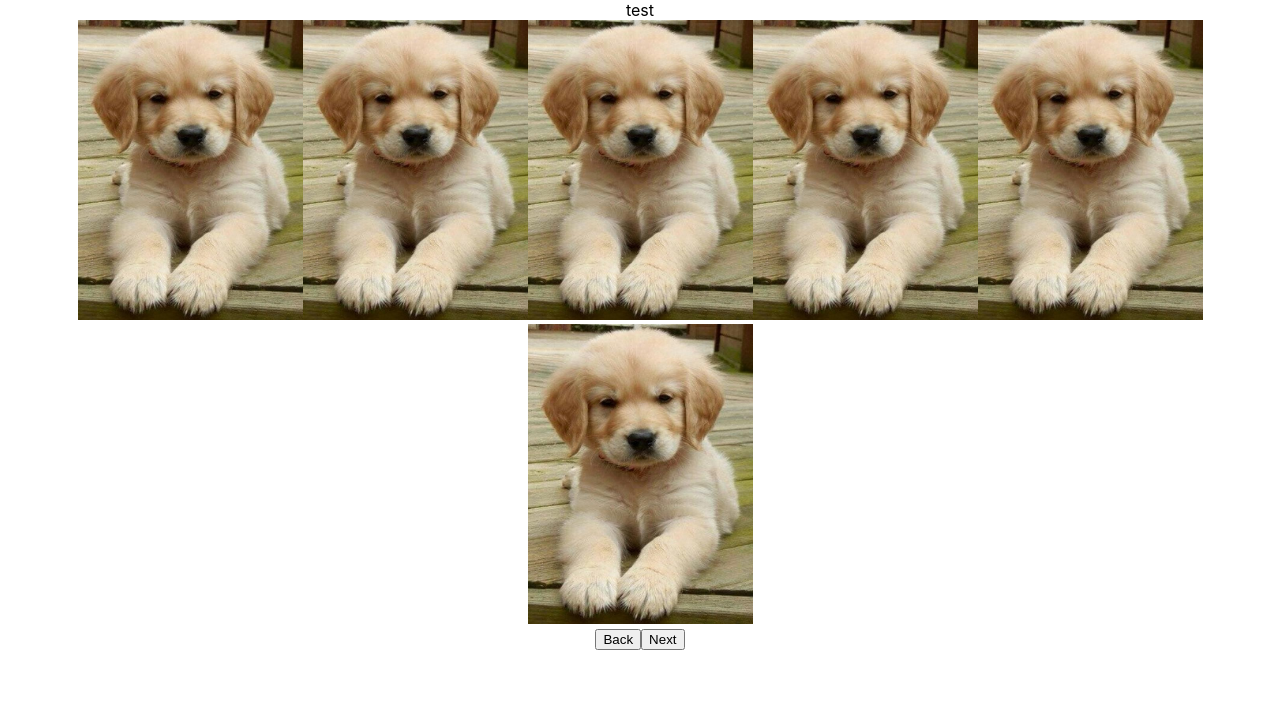
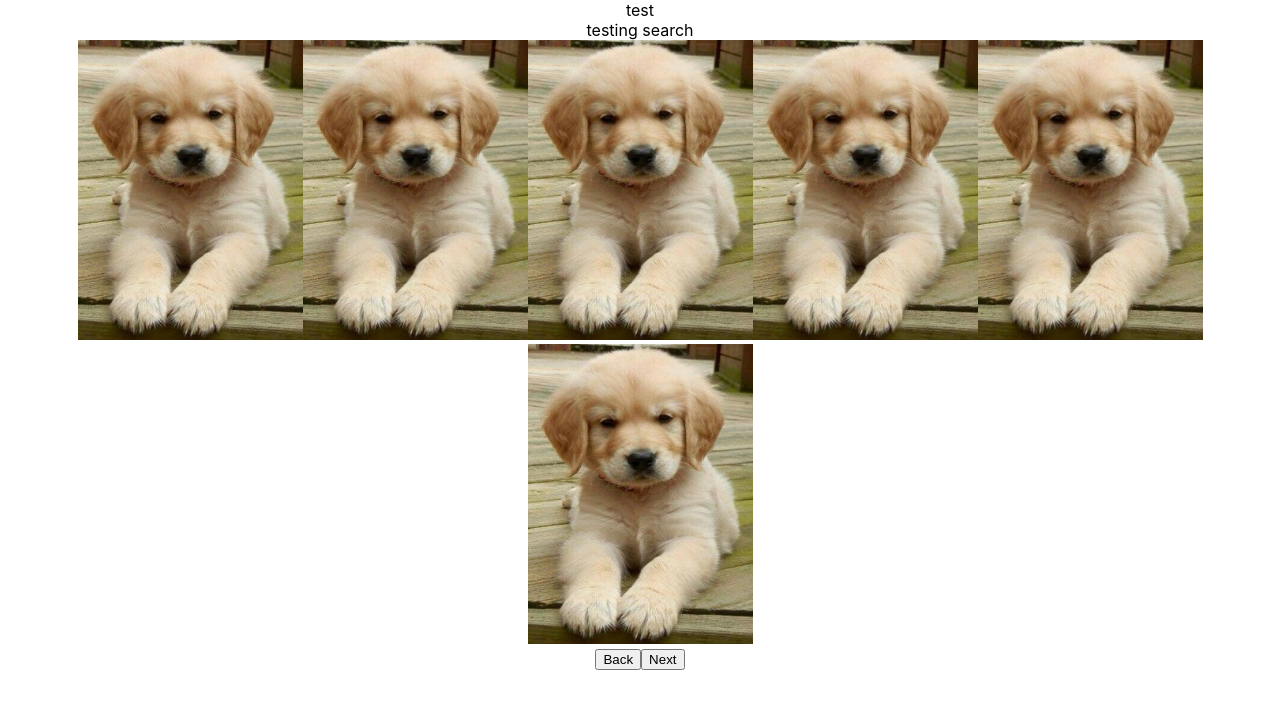
Before and after one commit to krishnakpandian/CSE-115, a React (Create React App) app: page / in a window 1280 px wide. Shown: the top 708 px of the page. Built offline with nearby package versions, Linux system fonts and the light colour scheme.

Commit message:
set up search

```diff
--- a/public/index.html
+++ b/public/index.html
@@ -3,15 +3,13 @@
 
 <head>
   <meta charset="utf-8" />
-  <link rel="icon" href="%PUBLIC_URL%/favicon.ico" />
   <meta name="viewport" content="width=device-width, initial-scale=1" />
   <meta name="theme-color" content="#000000" />
-  <meta name="description" content="Web site created using create-react-app" />
-  <title>React App</title>
+  <meta name="description" content="relocate app" />
+  <title>Welocate</title>
 </head>
 
 <body>
-  <noscript>You need to enable JavaScript to run this app.</noscript>
   <div id="root"></div>
 </body>
 
--- a/src/App.tsx
+++ b/src/App.tsx
@@ -1,12 +1,14 @@
 import React from "react";
 import "./App.css";
 import ResultBody from './components/result-body'
+import Search from './components/search/Search'
 
 function App() {
   return (
     <div className="App">
       <div>test</div>
-      <ResultBody></ResultBody>
+      <Search />
+      <ResultBody />
     </div>
   );
 }
--- /dev/null
+++ b/src/components/search/Search.css
@@ -0,0 +1,3 @@
+.Search {
+  text-align: center;
+}
--- /dev/null
+++ b/src/components/search/Search.tsx
@@ -0,0 +1,11 @@
+import './Search.css';
+
+const Search = () => {
+  return (
+    <div className="Search">
+      <div>testing search</div>
+    </div>
+  );
+};
+
+export default Search;
```
